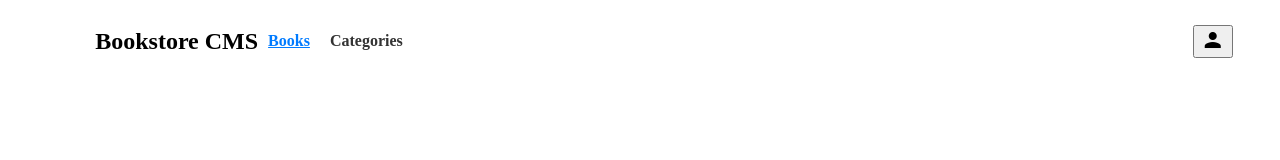
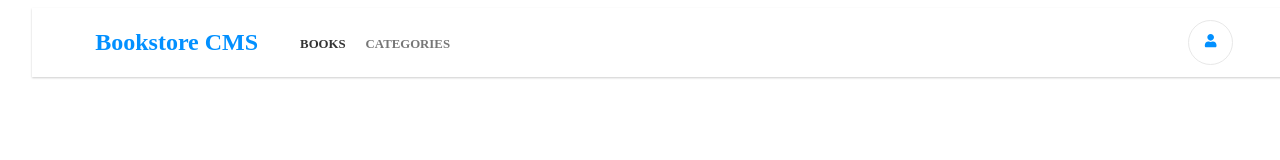
Before and after one commit to sagieramos/bookstore, a React (Create React App) app: page / in a window 1280 px wide. Shown: the top 160 px of the page. Built offline with nearby package versions, Linux system fonts and the light colour scheme; no server answers.

Commit message:
style navbar

```diff
--- a/src/components/NavLinks.js
+++ b/src/components/NavLinks.js
@@ -1,8 +1,10 @@
 import React from 'react';
+import { FaUser } from 'react-icons/fa';
 import NavMenuItem from './NavMenuItem';
 import './NavLinks.scss';
 
 const NavLinks = () => (
+  <header className="nav-container">
     <nav id="NavLinks">
       <ul>
         <h1>Bookstore CMS</h1>
@@ -10,10 +12,11 @@ const NavLinks = () => (
         <NavMenuItem to="./">Books</NavMenuItem>
         <NavMenuItem to="/categories">Categories</NavMenuItem>
       </ul>
-    <button className="icon-button" type="button">
-      <span className="material-icons primary-color">person</span>
+      <button className="person" type="button">
+        <FaUser />
       </button>
     </nav>
+  </header>
 );
 
 export default NavLinks;
--- a/src/components/NavLinks.scss
+++ b/src/components/NavLinks.scss
@@ -1,8 +1,16 @@
+$blue: #0290ff;
+$orange: #ff5733;
+
+.nav-container {
+  width: 100%;
+  background-color: #fff;
+  box-shadow: 0 1px 2px rgba(0, 0, 0, 0.2);
+
   #NavLinks {
     display: flex;
     align-items: center;
     justify-content: space-between;
-  padding: 0 12px;
+    padding: 12px 12px;
     width: 90%;
     max-width: 1400px;
     margin: 0 auto;
@@ -15,9 +23,18 @@
       align-items: center;
       justify-content: center;
 
+      h1 {
+        color: $blue;
+        margin: 0;
+        margin-right: 32px;
+        font-size: 1.5rem;
+      }
+
       li {
         padding: 0 10px;
+        text-transform: uppercase;
         position: relative;
+        font-size: 1rem;
 
         &:last-child {
           margin-right: 0;
@@ -25,18 +42,29 @@
 
         a {
           text-decoration: none;
-        color: #333;
+          color: #777;
           font-weight: bold;
+          font-size: 0.8rem;
 
           &.active {
-          color: #007bff;
-          text-decoration: underline;
+            color: #333;
           }
 
           &:hover {
-          color: #ff5733;
+            color: $blue;
           }
         }
       }
     }
+
+    .person {
+      cursor: pointer;
+      width: 2.813rem;
+      height: 2.813rem;
+      border-radius: 50%;
+      border: 1px solid #e8e8e8;
+      background-color: #fff;
+      color: $blue;
     }
+  }
+}
```
Lines whose indentation alone changed are shown as unchanged.
